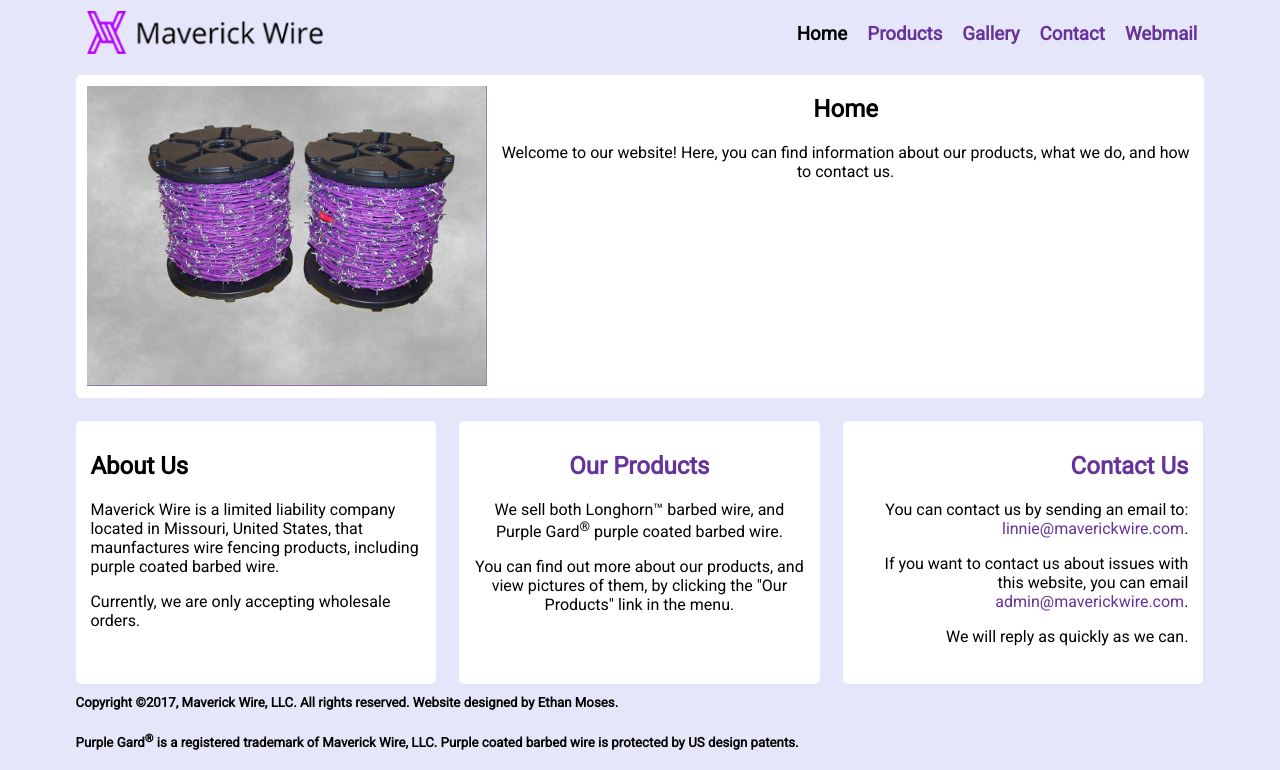
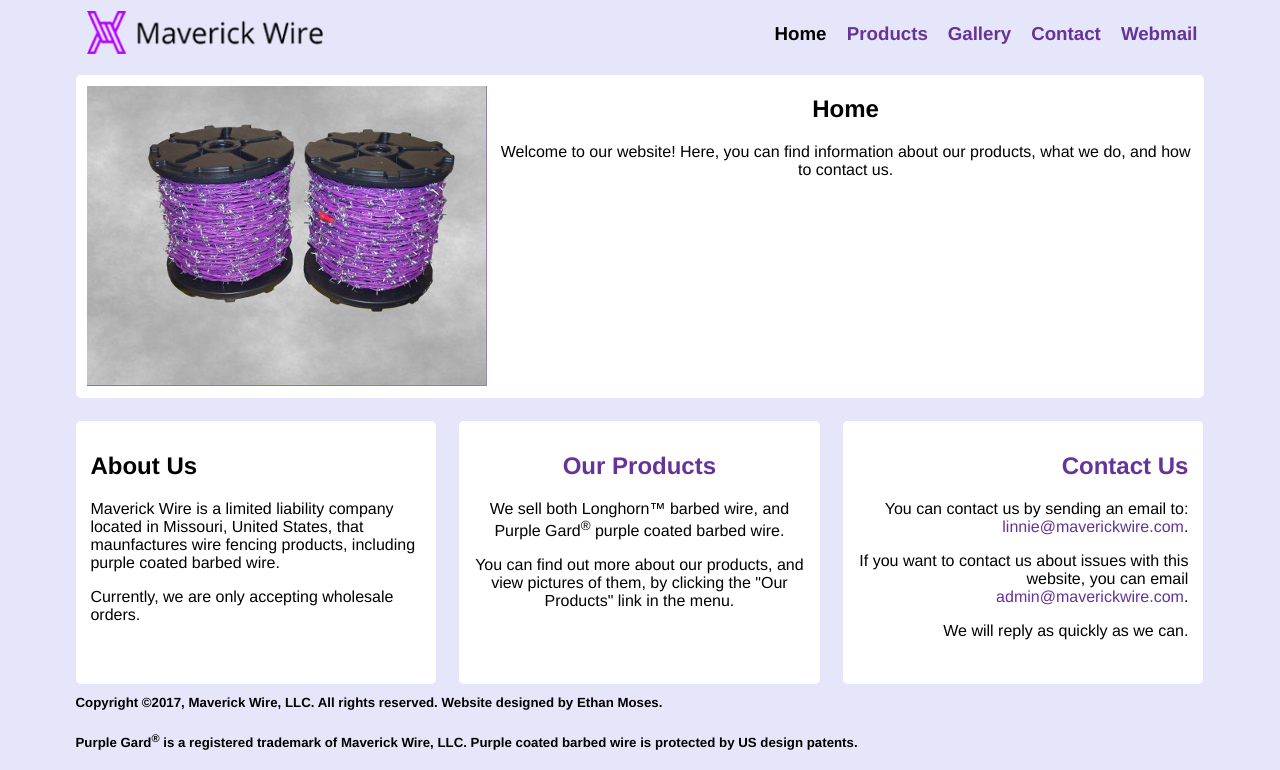
Before and after one commit to MaverickWire/MaverickWireWebsite, a plain HTML site: page index.html in a window 1280 px wide. Shown: the top 770 px of the page. Drawn offline with Linux system fonts and the light colour scheme; grey boxes are pictures that could not be loaded.

Commit message:
Change font

```diff
--- a/css/main.css
+++ b/css/main.css
@@ -1,9 +1,9 @@
 /* Copyright 2017 Maverick Wire LLC */
 
-@import url('https://fonts.googleapis.com/css?family=Roboto');
+/* @import url('https://fonts.googleapis.com/css?family=Roboto'); */
 
 * {
-    font-family: 'Roboto', sans-serif;
+    font-family: Helvetica, sans-serif;
 }
 
 body {
```
